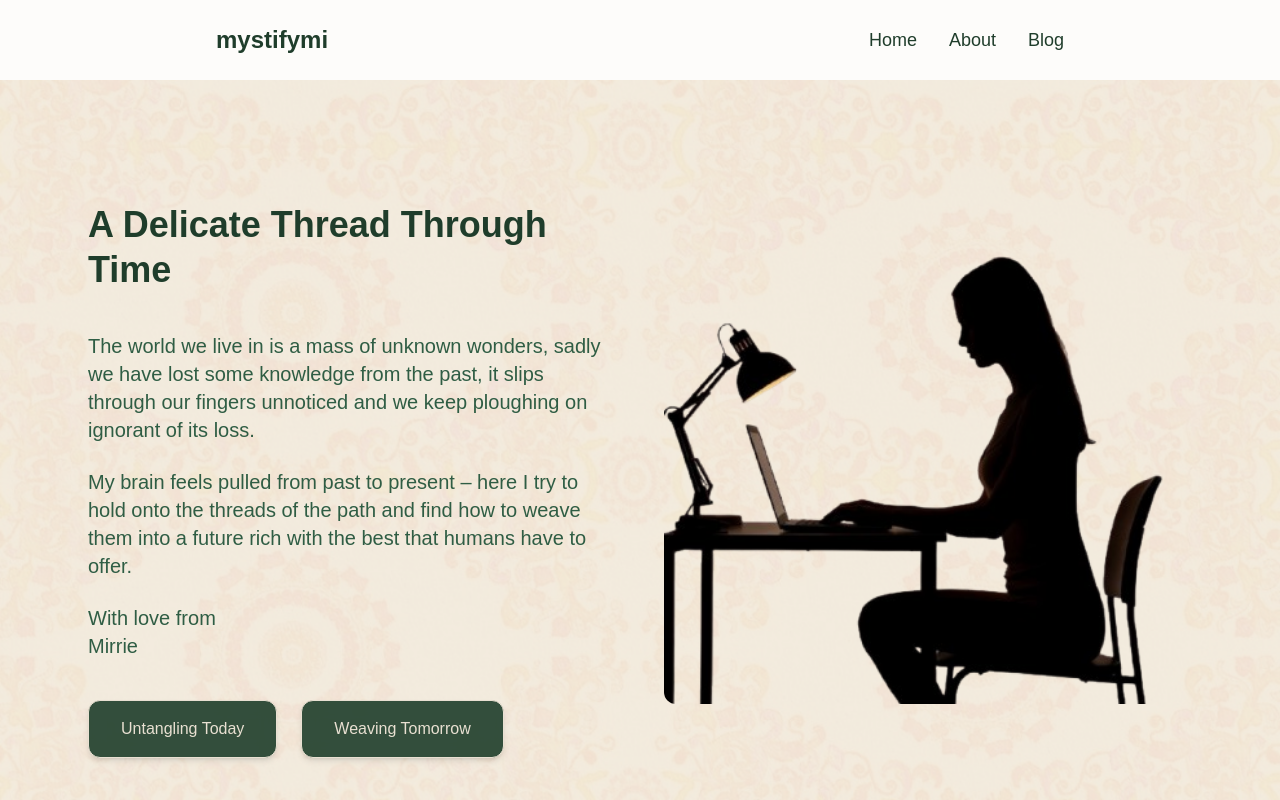
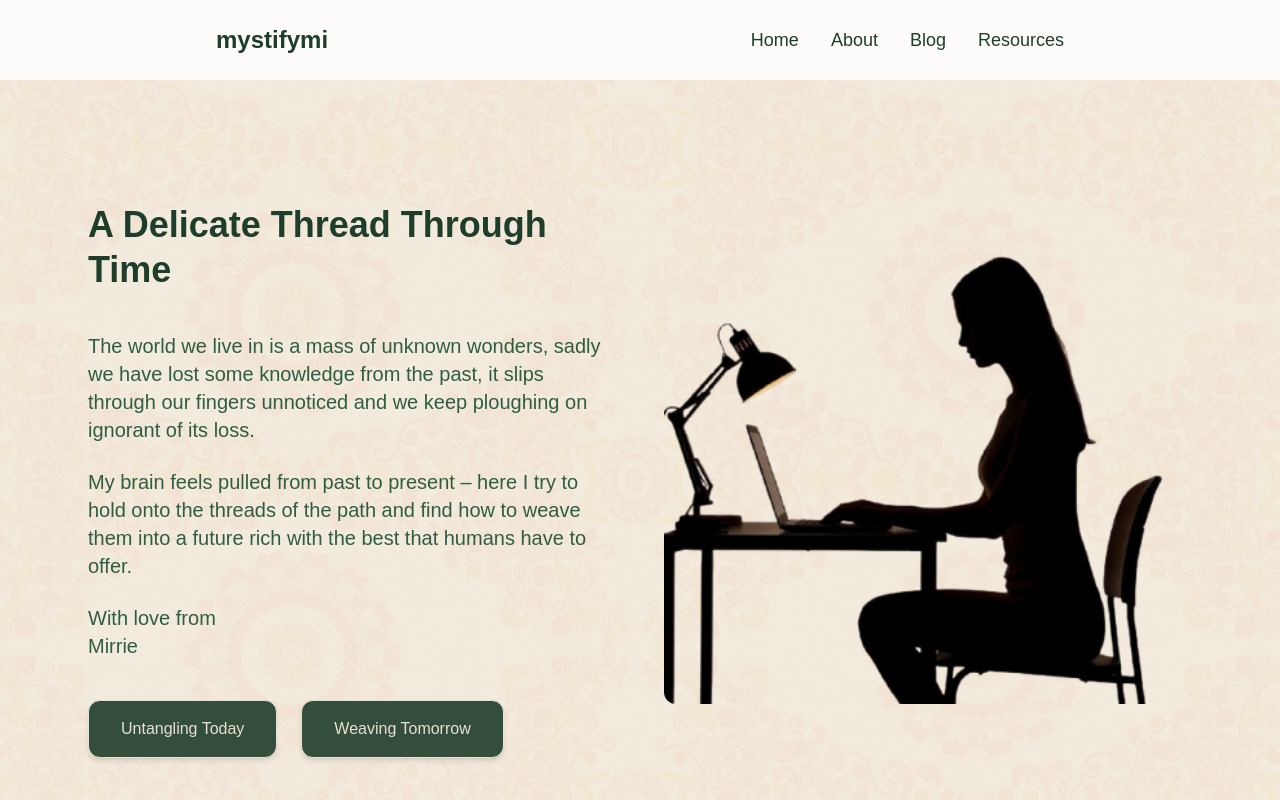
Before and after one commit to thriveuniverse/mystifymi, a Next.js app: page / in a window 1280 px wide. Shown: the top 800 px of the page. Built offline with nearby package versions, Linux system fonts and the light colour scheme.

Commit message:
new menu design implementation

```diff
--- a/app/layout.tsx
+++ b/app/layout.tsx
@@ -43,6 +43,7 @@ export default function RootLayout({
               <Link href="/">Home</Link>
               <Link href="/about">About</Link>
               <Link href="/blog">Blog</Link>
+              <Link href="/resources">Resources</Link>
             </div>
           </nav>
         </header>
```
